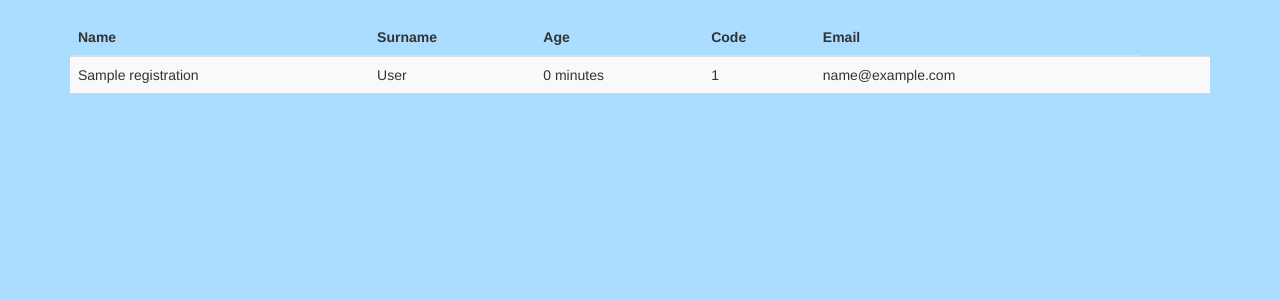
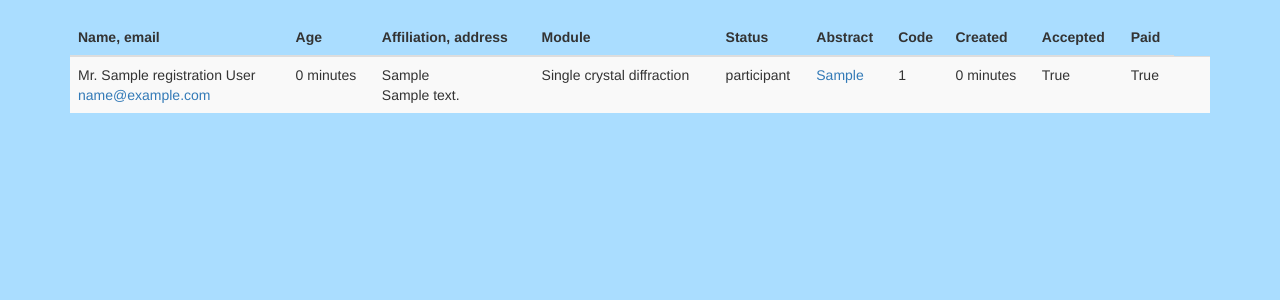
Before and after one commit to zoranstefanic/ecs3, a Django app: page /registration/list/ in a window 1280 px wide. Shown: the part 51-351 px from the top of the page. Run offline with Django 3.2, Linux system fonts and the light colour scheme; tables that the repository leaves empty hold one stand-in row (values such as "Sample post"); parts of the project's set-up code (start-up, migrations or seed data) failed here and were passed over; some libraries are stand-ins or nearby versions.

Commit message:
Added file upload.

```diff
--- a/registrations/models.py
+++ b/registrations/models.py
@@ -37,7 +37,9 @@ class Registration(models.Model):
 
     module = models.IntegerField(choices=MODULECHOICES)
     status = models.IntegerField(choices=STATUSCHOICES, verbose_name="Status at ECS3")
-    abstract = models.FileField(blank=True, null=True, help_text="Only participants need to upload an abstract")
+    abstract = models.FileField(upload_to="abstracts",
+                            blank=True, null=True,
+                            help_text="Only participants need to upload an abstract")
 
     # Accommodation details
     hotel_category = models.IntegerField(choices=HOTELCHOICES, default=1)
@@ -49,12 +51,13 @@ class Registration(models.Model):
     full_board  = models.BooleanField(default=False, help_text="")
     lunch_box   = models.BooleanField(default=False)
 
-    accepted = models.NullBooleanField(editable=False)
-    paid = models.NullBooleanField(editable=False)
+    accepted = models.BooleanField(default=False,editable=False)
+    created = models.DateTimeField(auto_now_add=True,editable=False)
+    paid = models.BooleanField(default=False,editable=False)
     code = models.PositiveSmallIntegerField(editable=False, default = generate_code)
 
     def __unicode__(self):
        return '%s %s' % (self.name, self.surname)
 
     class Meta:
-        ordering = ['surname']
+        ordering = ['-created']
--- a/registrations/templates/register.html
+++ b/registrations/templates/register.html
@@ -4,7 +4,7 @@
         <div class="row">
             <div class="col-lg-8 col-md-offset-2" style="background:#eef;padding:20px;">
                 <h1> Registration form </h1>
-                <form action="." method="post" class="form-horizontal" role="form">
+                <form action="." method="post" enctype="multipart/form-data" class="form-horizontal" role="form">
                   {% csrf_token %}
                   {% bootstrap_form form %}
                   {% buttons %}
--- a/registrations/templates/registration_list.html
+++ b/registrations/templates/registration_list.html
@@ -5,21 +5,31 @@
             <table class="table table-striped">
             <thead>
                 <tr>
-                    <th>Name</th>
-                    <th>Surname</th>
+                    <th>Name, email</th>
                     <th>Age</th>
+                    <th>Affiliation, address</th>
+                    <th>Module</th>
+                    <th>Status</th>
+                    <th>Abstract</th>
                     <th>Code</th>
-                    <th>Email</th>
+                    <th>Created</th>
+                    <th>Accepted</th>
+                    <th>Paid</th>
                 </tr>
             </thead>
             <tbody>
             {% for reg in object_list %}
                 <tr>
-                    <td>{{reg.name}}</td>
-                    <td>{{reg.surname}}</td>
+                    <td>{{reg.get_title_display}} {{reg.name}} {{reg.surname}}<br><a href="mailto:{{reg.email}}">{{reg.email}}</a></td>
                     <td>{{reg.date_of_birth|timesince}}</td>
+                    <td>{{reg.affiliation}}<br>{{reg.address}}</td>
+                    <td>{{reg.get_module_display}}</td>
+                    <td>{{reg.get_status_display}}</td>
+                    <td>{%if reg.abstract %}<a href="{{ reg.abstract.url }}">{{reg.abstract.name}}</a>{%endif%}</td>
                     <td>{{reg.code}}</td>
-                    <td>{{reg.email}}</td>
+                    <td>{{reg.created|timesince}}</td>
+                    <td>{{reg.accepted}}</td>
+                    <td>{{reg.paid}}</td>
                     <td></td>
                     <td></td>
                 </tr>
```
Also changed, not shown: ecs3/settings.py (+9 -0 lines), registrations/migrations/0003_auto_20151021_0847.py (added), 1 other file.
